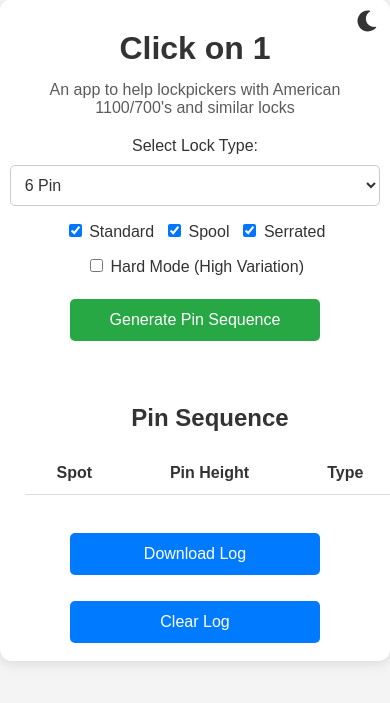
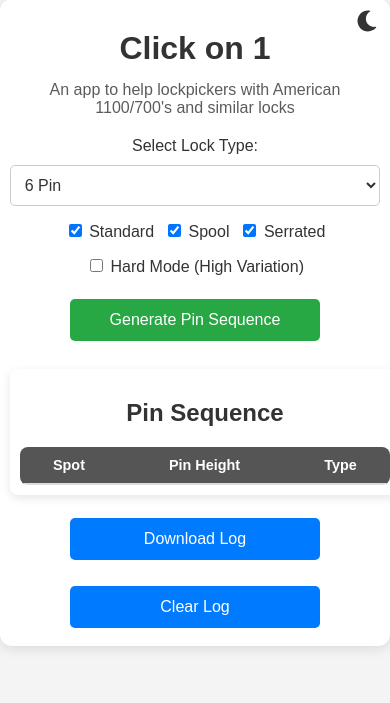
Before and after one commit to profkuns/Click-on-1, a Flask app: page / in a window 390 px wide. Shown: the part 21-724 px from the top of that part. Run offline with Flask 3, Linux system fonts and the light colour scheme; lists and menus that the app fills with data are empty; the page is wider than the window, and the part outside it is not shown.

Commit message:
style updated

```diff
--- a/lock_log.csv
+++ b/lock_log.csv
@@ -350,3 +350,6 @@
 5,4,8,serrated
 5,5,3,spool
 1;8 spool;4 standard;6 standard;4 standard;3 spool;5 standard
+2;3 spool;1 spool;4 serrated;8 serrated;8 serrated;6 spool
+3;5 spool;7 serrated;5 standard;4 standard;1 spool;6 standard
+4;3 serrated;6 spool;6 spool;4 spool;1 spool;1 spool
--- a/static/style.css
+++ b/static/style.css
@@ -146,28 +146,70 @@ button {
     background-color: #0056b3;
 }
 
-/* Table */
+/* Table Wrapper */
 #lock-sequence {
     margin-top: 20px;
     padding: 15px;
     border-radius: 8px;
     width: 100%;
+    max-width: 100%; /* Prevents table from overflowing */
     overflow-x: auto;
+    background: var(--card-bg);
+    box-shadow: 0px 3px 10px rgba(0, 0, 0, 0.1);
 }
 
+/* Table Styling */
 table {
     width: 100%;
+    max-width: 100%;
     border-collapse: collapse;
     background: var(--card-bg);
+    border-radius: 8px;
+    overflow: hidden;
 }
 
-th, td {
+/* Table Header */
+th {
+    background: var(--table-header-bg);
+    color: var(--table-header-text);
+    font-weight: bold;
+    padding: 14px;
+    text-align: center;
+    border-bottom: 2px solid #ddd;
+}
+
+/* Table Rows */
+td {
     padding: 12px;
     text-align: center;
     border-bottom: 1px solid #ddd;
 }
 
-/* Mobile Fixes */
+/* Alternate Row Striping */
+tr:nth-child(even) {
+    background-color: rgba(0, 0, 0, 0.05);
+}
+
+/* Hover Effect */
+tr:hover {
+    background-color: rgba(0, 0, 0, 0.1);
+}
+
+/* Dark Mode Adjustments */
+.dark-mode th {
+    background: #444;
+    color: #fff;
+}
+
+.dark-mode tr:nth-child(even) {
+    background-color: rgba(255, 255, 255, 0.1);
+}
+
+.dark-mode tr:hover {
+    background-color: rgba(255, 255, 255, 0.2);
+}
+
+/* Ensure responsiveness for smaller screens */
 @media (max-width: 600px) {
     .app-container {
         width: 95%;
@@ -188,4 +230,16 @@ th, td {
         width: 90%;
         margin: 8px 0;
     }
+
+    #lock-sequence {
+        padding: 10px;
+    }
+
+    table {
+        font-size: 0.9rem;
+    }
+
+    th, td {
+        padding: 10px;
+    }
 }
```
